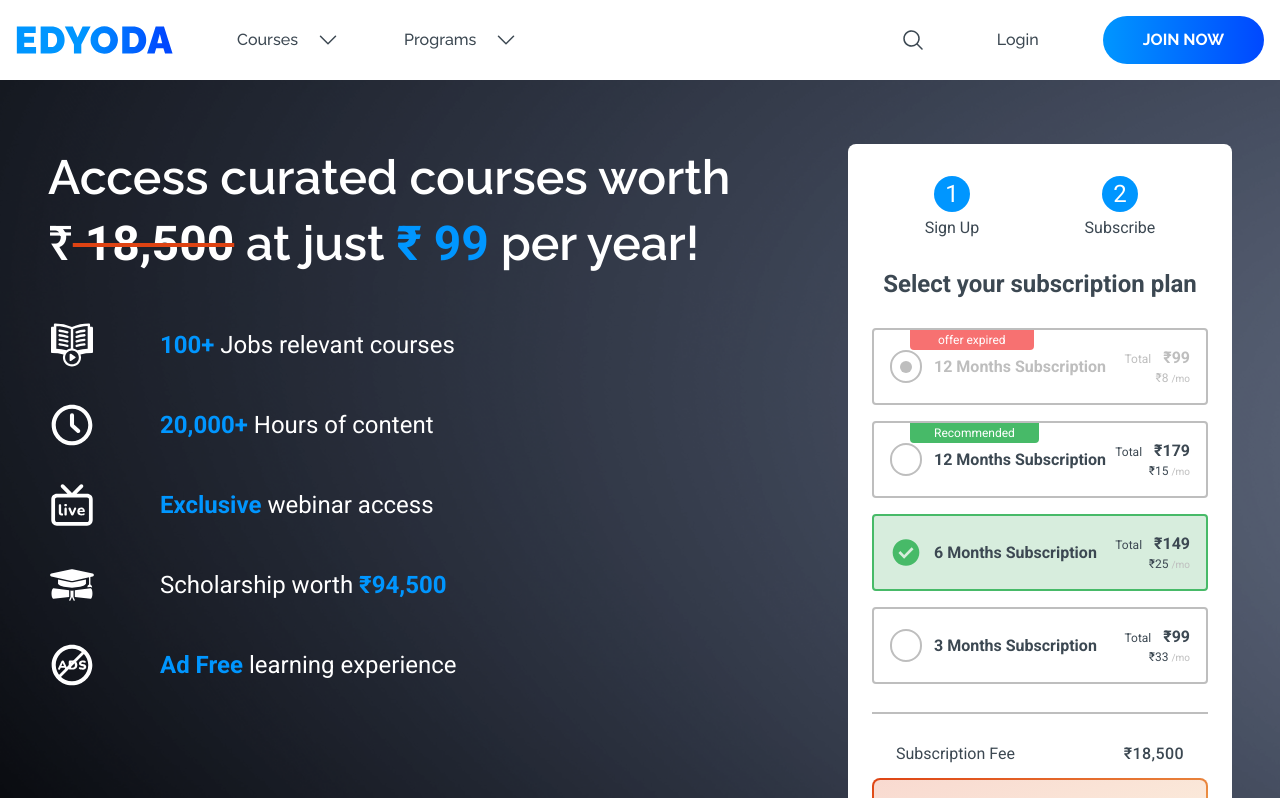
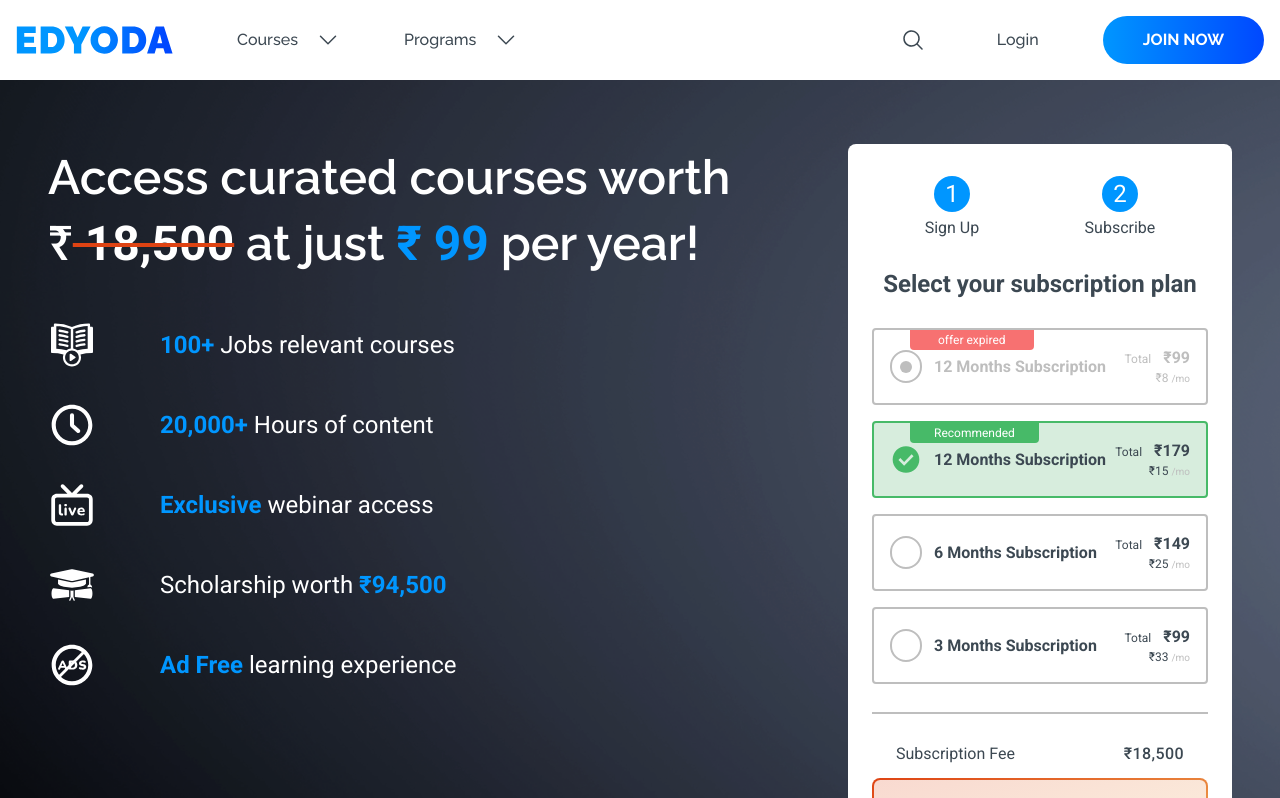
Before and after one commit to vsompura3/edyoda-assessment, a React (Vite) app: page / in a window 1280 px wide. Shown: the top 798 px of the page. Built offline with nearby package versions, Linux system fonts and the light colour scheme.

Commit message:
fixed image optimization

```diff
--- a/src/components/CheckoutForm.jsx
+++ b/src/components/CheckoutForm.jsx
@@ -4,7 +4,7 @@
 import PlanInput from './PlanInput'
 
 const CheckoutForm = () => {
-  const [selected, setSelected] = useState('plan-25')
+  const [selected, setSelected] = useState('plan-15')
 
   return (
     <div className="rounded-lg bg-white px-6 py-8 text-surface-300">
--- a/tailwind.config.js
+++ b/tailwind.config.js
@@ -4,7 +4,7 @@
   theme: {
     extend: {
       backgroundImage: {
-        'hero-banner': 'url(/src/assets/images/app-background.png)',
+        'hero-banner': 'url(/src/assets/images/app-background.webp)',
       },
       screens: {
         '8xl': '1440px',
```
Also changed, not shown: src/assets/images/app-background.png (deleted), src/assets/images/app-background.webp (added).
